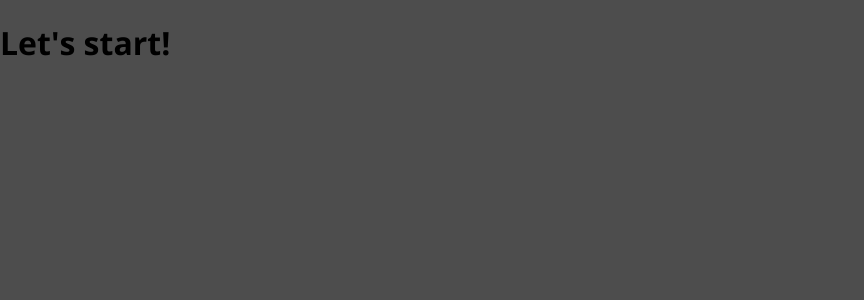
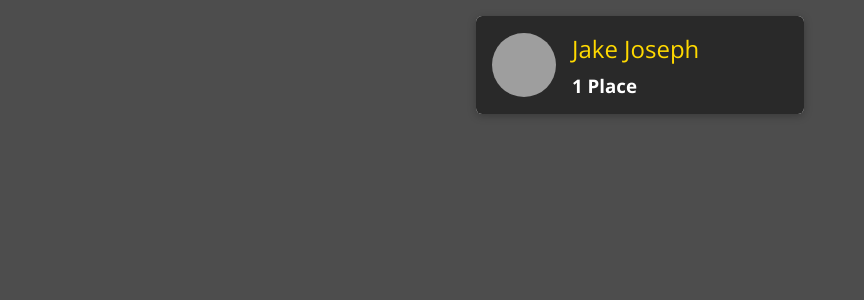
Before and after one commit to jakejosephcs/mern-full-stack, a React (Create React App) app in the folder frontend/: page / in a window 1280 px wide. Shown: the top 300 px of the page, without its empty margins (0-864 px from the left). Built offline with nearby package versions, Linux system fonts and the light colour scheme; grey boxes are pictures that could not be loaded.

Commit message:
Finish displaying user

```diff
--- a/frontend/package.json
+++ b/frontend/package.json
@@ -5,6 +5,7 @@
   "dependencies": {
     "react": "^16.11.0",
     "react-dom": "^16.11.0",
+    "react-router-dom": "5.2.0",
     "react-scripts": "3.2.0"
   },
   "scripts": {
--- a/frontend/src/App.js
+++ b/frontend/src/App.js
@@ -1,7 +1,28 @@
 import React from 'react';
+import {
+  BrowserRouter as Router,
+  Route,
+  Redirect,
+  Switch,
+} from 'react-router-dom';
+
+import Users from './user/pages/Users';
+import NewPlace from './places/components/NewPlace';
 
 function App() {
-  return <h1>Let's start!</h1>;
+  return (
+    <Router>
+      <Switch>
+        <Route path='/' exact>
+          <Users />
+        </Route>
+        <Route path='/places/new' exact>
+          <NewPlace />
+        </Route>
+        <Redirect to='/' />
+      </Switch>
+    </Router>
+  );
 }
 
 export default App;
--- /dev/null
+++ b/frontend/src/places/components/NewPlace.js
@@ -0,0 +1,7 @@
+import React from 'react';
+
+function NewPlace() {
+  return <div>New Place Works</div>;
+}
+
+export default NewPlace;
--- /dev/null
+++ b/frontend/src/shared/components/UIElements/Avatar.css
@@ -0,0 +1,15 @@
+.avatar {
+  width: 100%;
+  height: 100%;
+  display: flex;
+  justify-content: center;
+  align-items: center;
+}
+
+.avatar img {
+  display: block;
+  border-radius: 50%;
+  width: 100%;
+  height: 100%;
+  object-fit: cover;
+}
--- /dev/null
+++ b/frontend/src/shared/components/UIElements/Avatar.js
@@ -0,0 +1,17 @@
+import React from 'react';
+
+import './Avatar.css';
+
+const Avatar = props => {
+  return (
+    <div className={`avatar ${props.className}`} style={props.style}>
+      <img
+        src={props.image}
+        alt={props.alt}
+        style={{ width: props.width, height: props.width }}
+      />
+    </div>
+  );
+};
+
+export default Avatar;
--- /dev/null
+++ b/frontend/src/shared/components/UIElements/Card.css
@@ -0,0 +1,9 @@
+.card {
+  position: relative;
+  margin: 0;
+  box-shadow: 0 2px 8px rgba(0, 0, 0, 0.26);
+  border-radius: 6px;
+  padding: 1rem;
+  overflow: hidden;
+  background: white;
+}
--- /dev/null
+++ b/frontend/src/shared/components/UIElements/Card.js
@@ -0,0 +1,13 @@
+import React from 'react';
+
+import './Card.css';
+
+const Card = props => {
+  return (
+    <div className={`card ${props.className}`} style={props.style}>
+      {props.children}
+    </div>
+  );
+};
+
+export default Card;
--- /dev/null
+++ b/frontend/src/user/components/UserItem.css
@@ -0,0 +1,49 @@
+.user-item {
+  margin: 1rem;
+  width: calc(45% - 2rem);
+  min-width: 17.5rem;
+}
+
+.user-item a {
+  display: flex;
+  align-items: center;
+  width: 100%;
+  height: 100%;
+  text-decoration: none;
+  padding: 1rem;
+  color: white;
+  background: #292929;
+}
+
+.user-item a:hover,
+.user-item a:active {
+  background: #ffd900;
+}
+
+.user-item__content {
+  padding: 0;
+}
+
+.user-item__image {
+  width: 4rem;
+  height: 4rem;
+  margin-right: 1rem;
+}
+
+.user-item__info h2 {
+  font-size: 1.5rem;
+  margin: 0 0 0.5rem 0;
+  font-weight: normal;
+  color: #ffd900;
+}
+
+.user-item:hover h2,
+.user-item:active h2,
+.user-item:hover h3,
+.user-item:active h3 {
+  color: #292929;
+}
+
+.user-item__info h3 {
+  margin: 0;
+}
--- /dev/null
+++ b/frontend/src/user/components/UserItem.js
@@ -0,0 +1,29 @@
+import React from 'react';
+import { Link } from 'react-router-dom';
+
+import Avatar from '../../shared/components/UIElements/Avatar';
+import Card from '../../shared/components/UIElements/Card';
+
+import './UserItem.css';
+
+const UserItem = props => {
+  return (
+    <li className='user-item'>
+      <Card className='user-item__content'>
+        <Link to={`/${props.id}/places`}>
+          <div className='user-item__image'>
+            <Avatar image={props.image} alt={props.name} />
+          </div>
+          <div className='user-item__info'>
+            <h2>{props.name}</h2>
+            <h3>
+              {props.placeCount} {props.placeCount === '1' ? 'Place' : 'Places'}
+            </h3>
+          </div>
+        </Link>
+      </Card>
+    </li>
+  );
+};
+
+export default UserItem;
--- /dev/null
+++ b/frontend/src/user/components/UsersList.css
@@ -0,0 +1,10 @@
+.users-list {
+  list-style: none;
+  margin: 0 auto;
+  padding: 0;
+  width: 90%;
+  max-width: 50rem;
+  display: flex;
+  justify-content: center;
+  flex-wrap: wrap;
+}
--- /dev/null
+++ b/frontend/src/user/components/UsersList.js
@@ -0,0 +1,34 @@
+import React from 'react';
+
+import UserItem from './UserItem';
+import Card from '../../shared/components/UIElements/Card';
+
+import './UsersList.css';
+
+const UsersList = props => {
+  if (props.items.length === 0) {
+    return (
+      <div className='center'>
+        <Card>
+          <h2>No users found.</h2>
+        </Card>
+      </div>
+    );
+  }
+
+  return (
+    <ul className='users-list'>
+      {props.items.map(user => (
+        <UserItem
+          key={user.id}
+          id={user.id}
+          image={user.image}
+          name={user.name}
+          placeCount={user.places}
+        />
+      ))}
+    </ul>
+  );
+};
+
+export default UsersList;
--- /dev/null
+++ b/frontend/src/user/pages/Users.js
@@ -0,0 +1,19 @@
+import React from 'react';
+
+import UsersList from '../components/UsersList';
+
+function Users() {
+  const USERS = [
+    {
+      id: 'u1',
+      name: 'Jake Joseph',
+      image:
+        'https://pbs.twimg.com/profile_images/1287777054126157824/uMgxYan8_400x400.jpg',
+      places: '1',
+    },
+  ];
+
+  return <UsersList items={USERS} />;
+}
+
+export default Users;
```
Also changed, not shown: 1 other file (tests, documents, lock files or other folders).
